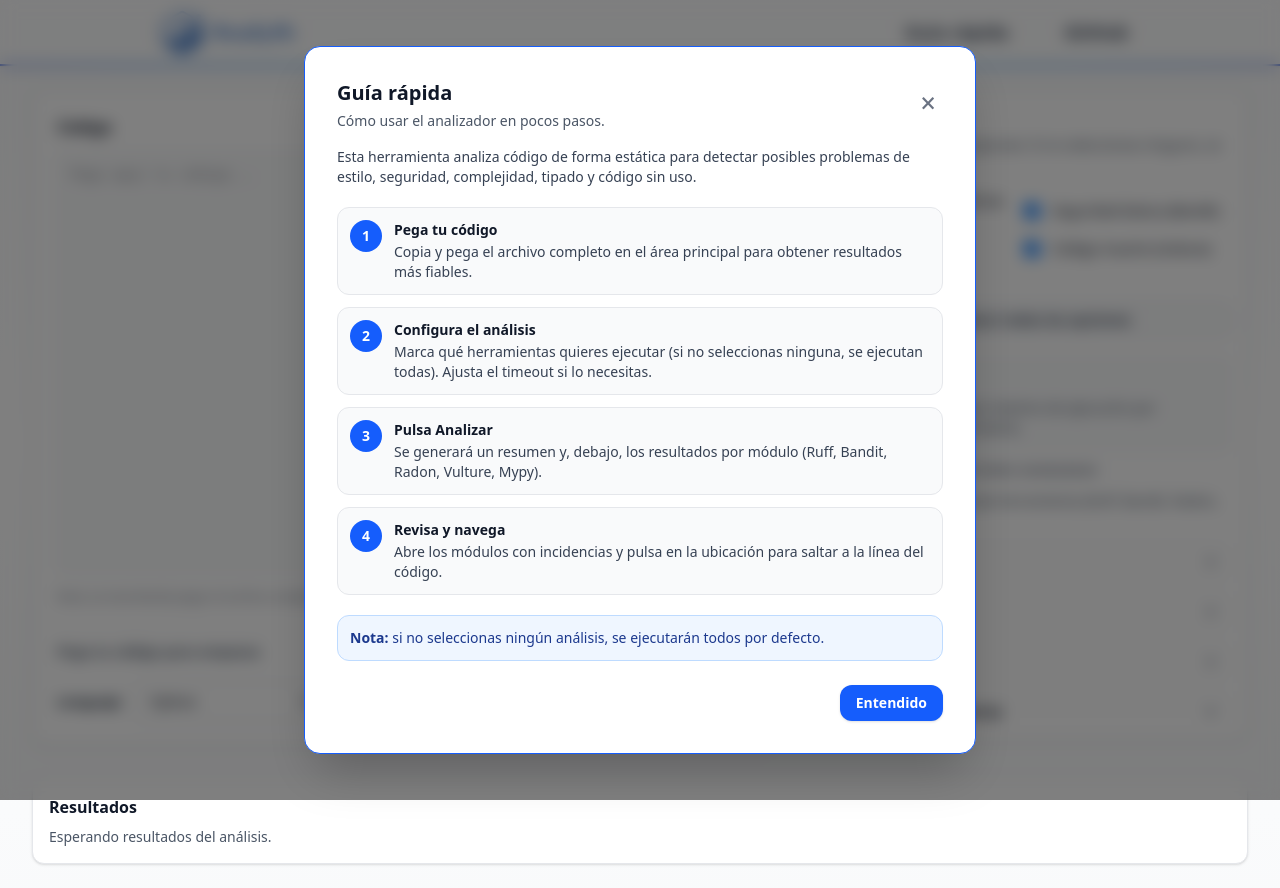
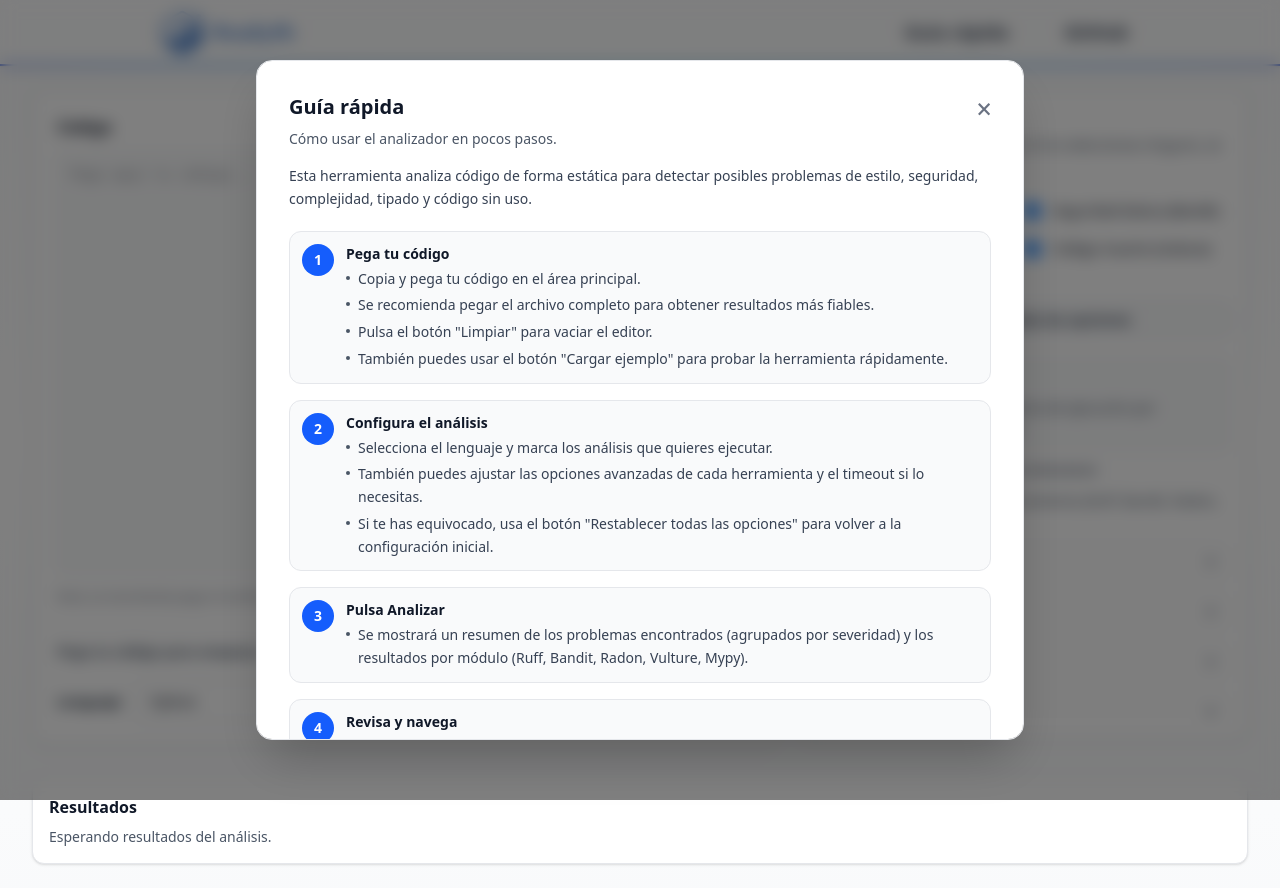
Before and after one commit to Mxttyyyy/uah-tfg-2025, a React app in the folder frontend/: page / in a window 1280 px wide. Both pictures are taken after a click on the link "Guía rápida". Built offline with nearby package versions, Linux system fonts and the light colour scheme; the HTML template or start-up script is replaced by a standard one.

Commit message:
Implementar modal de guía rápida para el link del header

```diff
--- a/frontend/src/components/OptionsPanel.jsx
+++ b/frontend/src/components/OptionsPanel.jsx
@@ -185,7 +185,7 @@ export default function OptionsPanel({ options, onChange }) {
             hover:bg-gray-100 hover:text-gray-900 active:bg-blue-100
             transition cursor-pointer mt-4 mb-1 w-full
           `}
-          title="Restaura selección, timeout y opciones avanzadas"
+          title="Restaura selección, timeout y opciones avanzadas a valores por defecto"
         >
           Restablecer todas las opciones
         </button>
--- a/frontend/src/components/QuickGuideModal.jsx
+++ b/frontend/src/components/QuickGuideModal.jsx
@@ -13,19 +13,28 @@ export default function QuickGuideModal({ open, onClose }) {
   const steps = [
     {
       title: "Pega tu código",
-      text: "Copia y pega el archivo completo en el área principal para obtener resultados más fiables.",
+      text:
+        "Copia y pega tu código en el área principal. Se recomienda pegar el archivo completo para obtener resultados más fiables. " +
+        'Pulsa el botón "Limpiar" para vaciar el editor. ' +
+        'También puedes usar el botón "Cargar ejemplo" para probar la herramienta rápidamente.',
+
     },
     {
       title: "Configura el análisis",
-      text: "Marca qué herramientas quieres ejecutar (si no seleccionas ninguna, se ejecutan todas). Ajusta el timeout si lo necesitas.",
+      text:
+        "Selecciona el lenguaje y marca los análisis que quieres ejecutar. " +
+        "También puedes ajustar las opciones avanzadas de cada herramienta y el timeout si lo necesitas. " +
+        'Si te has equivocado, usa el botón "Restablecer todas las opciones" para volver a la configuración inicial.',
     },
     {
       title: "Pulsa Analizar",
-      text: "Se generará un resumen y, debajo, los resultados por módulo (Ruff, Bandit, Radon, Vulture, Mypy).",
+      text: "Se mostrará un resumen de los problemas encontrados (agrupados por severidad) y los resultados por módulo (Ruff, Bandit, Radon, Vulture, Mypy).",
     },
     {
       title: "Revisa y navega",
-      text: "Abre los módulos con incidencias y pulsa en la ubicación para saltar a la línea del código.",
+      text:
+        "Revisa los resultados y la información de cada problema (detalles, sugerencias y, si están disponibles, enlaces de ayuda). " +
+        "Pulsa sobre la ubicación de cada problema para saltar a la línea correspondiente en el código.",
     },
   ];
 
@@ -43,9 +52,9 @@ export default function QuickGuideModal({ open, onClose }) {
       {/* Contenido del modal */}
       <div
         className="
-          relative w-full max-w-2xl rounded-2xl bg-white
-          border-1 border-blue-600 shadow-2xl
-          p-6 sm:p-8 animate-fade-in
+          relative w-full max-w-3xl rounded-2xl bg-white
+          border border-gray-200 shadow-2xl max-h-[85vh]
+          p-6 sm:p-8 animate-fade-in overflow-auto
         "
         onClick={(e) => e.stopPropagation()}
       >
@@ -53,7 +62,7 @@ export default function QuickGuideModal({ open, onClose }) {
         <div className="flex items-start justify-between gap-4">
           <div>
             <h2 className="text-xl font-semibold text-gray-900">Guía rápida</h2>
-            <p className="mt-1 text-sm text-gray-600">
+            <p className="mt-2 text-sm text-gray-600">
               Cómo usar el analizador en pocos pasos.
             </p>
           </div>
@@ -61,11 +70,10 @@ export default function QuickGuideModal({ open, onClose }) {
           <button
             type="button"
             onClick={onClose}
-            className="
-              rounded-lg p-2 text-gray-500 transition
+            className={`
+              rounded-lg text-gray-500 transition
               hover:text-red-700 cursor-pointer text-lg
-              focus:outline-none focus:ring-2 focus:ring-blue-200
-            "
+            `}
             aria-label="Cerrar"
             title="Cerrar"
           >
@@ -74,18 +82,18 @@ export default function QuickGuideModal({ open, onClose }) {
         </div>
 
         {/* Intro */}
-        <p className="mt-4 text-sm text-gray-700">
+        <p className="mt-4 text-sm text-gray-700 leading-relaxed">
           Esta herramienta analiza código de forma estática para detectar
           posibles problemas de estilo, seguridad, complejidad, tipado y código
           sin uso.
         </p>
 
         {/* Pasos */}
-        <div className="mt-5 space-y-3">
+        <div className="mt-5 space-y-4">
           {steps.map((s, idx) => (
             <div
               key={s.title}
-              className="flex gap-3 rounded-xl border border-gray-200 bg-gray-50 p-3"
+              className="flex items-start gap-3 rounded-xl border border-gray-200 bg-gray-50 p-3"
             >
               <div className="flex h-8 w-8 shrink-0 items-center justify-center rounded-full bg-blue-600 text-sm font-bold text-white">
                 {idx + 1}
@@ -93,7 +101,22 @@ export default function QuickGuideModal({ open, onClose }) {
 
               <div className="min-w-0">
                 <p className="text-sm font-semibold text-gray-900">{s.title}</p>
-                <p className="mt-0.5 text-sm text-gray-700">{s.text}</p>
+
+                {/* Texto del step en bullets por frases */}
+                <div className="mt-1 space-y-1">
+                  {String(s.text)
+                    .split(". ")
+                    .map((t) => t.trim())
+                    .filter(Boolean)
+                    .map((sentence, i) => (
+                      <div key={i} className="flex gap-2 text-sm text-gray-700">
+                        <span className="mt-2 h-1 w-1 shrink-0 rounded-full bg-gray-600" />
+                        <p className="leading-relaxed">
+                          {/[.!?]$/.test(sentence) ? sentence : `${sentence}.`}
+                        </p>
+                      </div>
+                    ))}
+                </div>
               </div>
             </div>
           ))}
@@ -111,7 +134,7 @@ export default function QuickGuideModal({ open, onClose }) {
             type="button"
             onClick={onClose}
             className="
-              rounded-xl bg-blue-600 px-4 py-2 text-sm font-semibold text-white shadow-sm
+              rounded-xl bg-blue-600 px-5 py-2 text-sm font-semibold text-white shadow-sm
               hover:bg-blue-700 transition cursor-pointer
               focus:outline-none focus:ring-2 focus:ring-blue-200
             "
```
